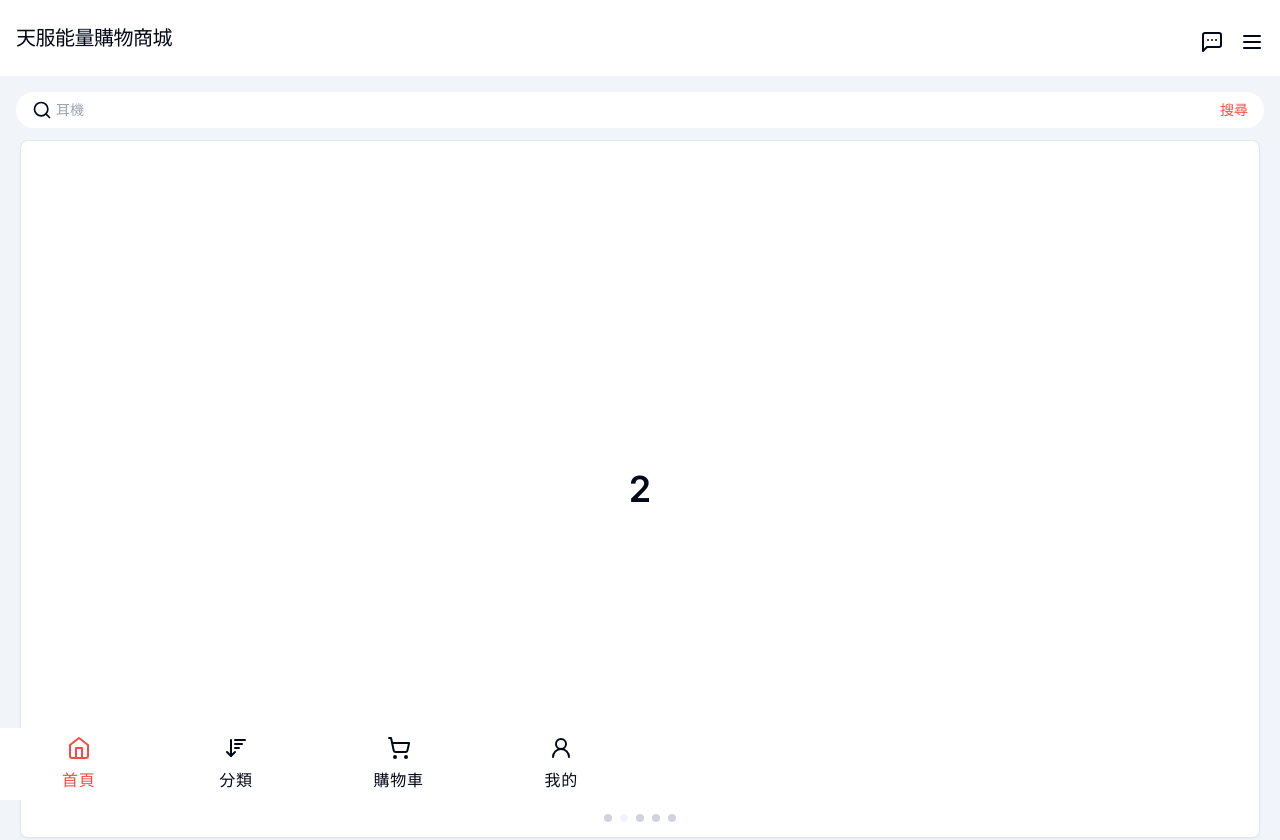
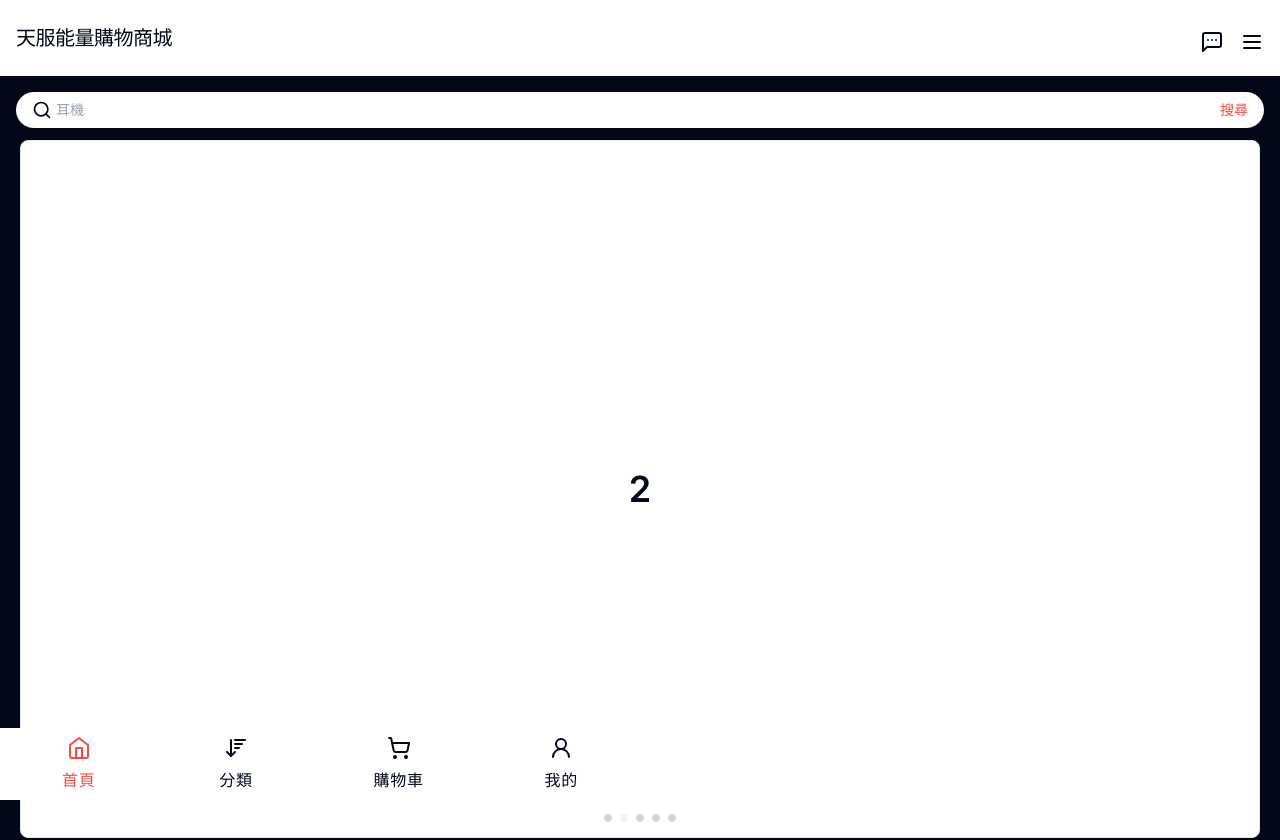
Before and after one commit to jordantseng/tiktok-ecommerce, a Next.js app: page / in a window 1280 px wide. Shown: the top 840 px of the page. Built offline with nearby package versions, Linux system fonts and the light colour scheme.

Commit message:
refactor(app): change layout background style

```diff
--- a/app/page.tsx
+++ b/app/page.tsx
@@ -16,7 +16,7 @@ export default function HomePage() {
           <MenuIcon />
         </div>
       </header>
-      <div className="bg-default p-4">
+      <div className="p-4">
         <div className="mb-2">
           <Searchbar isDisabled showSearchButton />
         </div>
```
